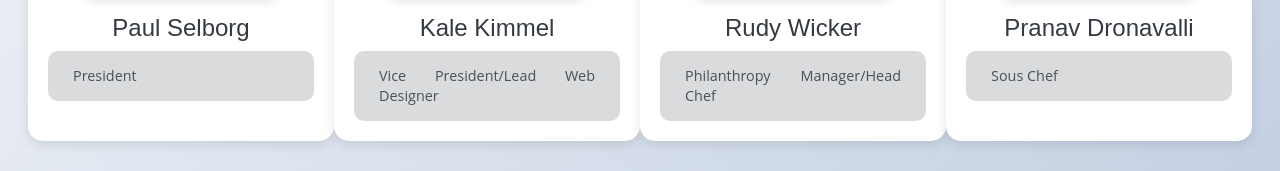
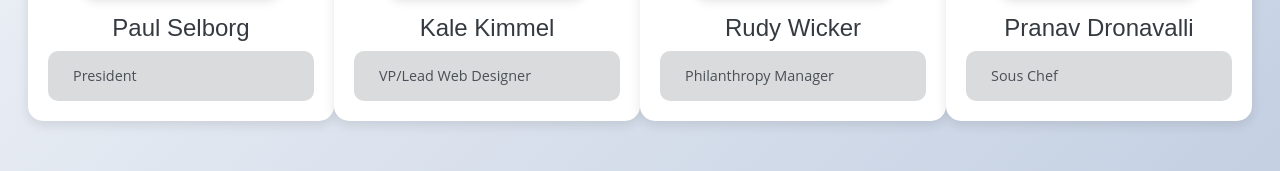
Before and after one commit to kalekimmel/food-for-thought, a React (Create React App) app: page /club-members in a window 1280 px wide. Shown: the part 544-715 px from the top of the page. Built offline with nearby package versions, Linux system fonts and the light colour scheme.

Commit message:
new website changes

```diff
--- a/src/Components/ClubMembers.js
+++ b/src/Components/ClubMembers.js
@@ -5,8 +5,8 @@ import './ClubMembers.css';
 const ClubMembers = () => {
   const members = [
     { name: 'Paul Selborg', role: 'President', image: "../../../Images/paul.png" },
-    { name: 'Kale Kimmel', role: 'Vice President/Lead Web Designer', image: "../../../Images/IMG_0098 (2).PNG" },
-    { name: 'Rudy Wicker', role: 'Philanthropy Manager/Head Chef', image: '../../../Images/IMG_0630.PNG' },
+    { name: 'Kale Kimmel', role: 'VP/Lead Web Designer', image: "../../../Images/IMG_0098 (2).PNG" },
+    { name: 'Rudy Wicker', role: 'Philanthropy Manager', image: '../../../Images/IMG_0630.PNG' },
     { name: 'Pranav Dronavalli', role: 'Sous Chef', image:  "../../../Images/IMG_0631.PNG" },
 
   ];
```
